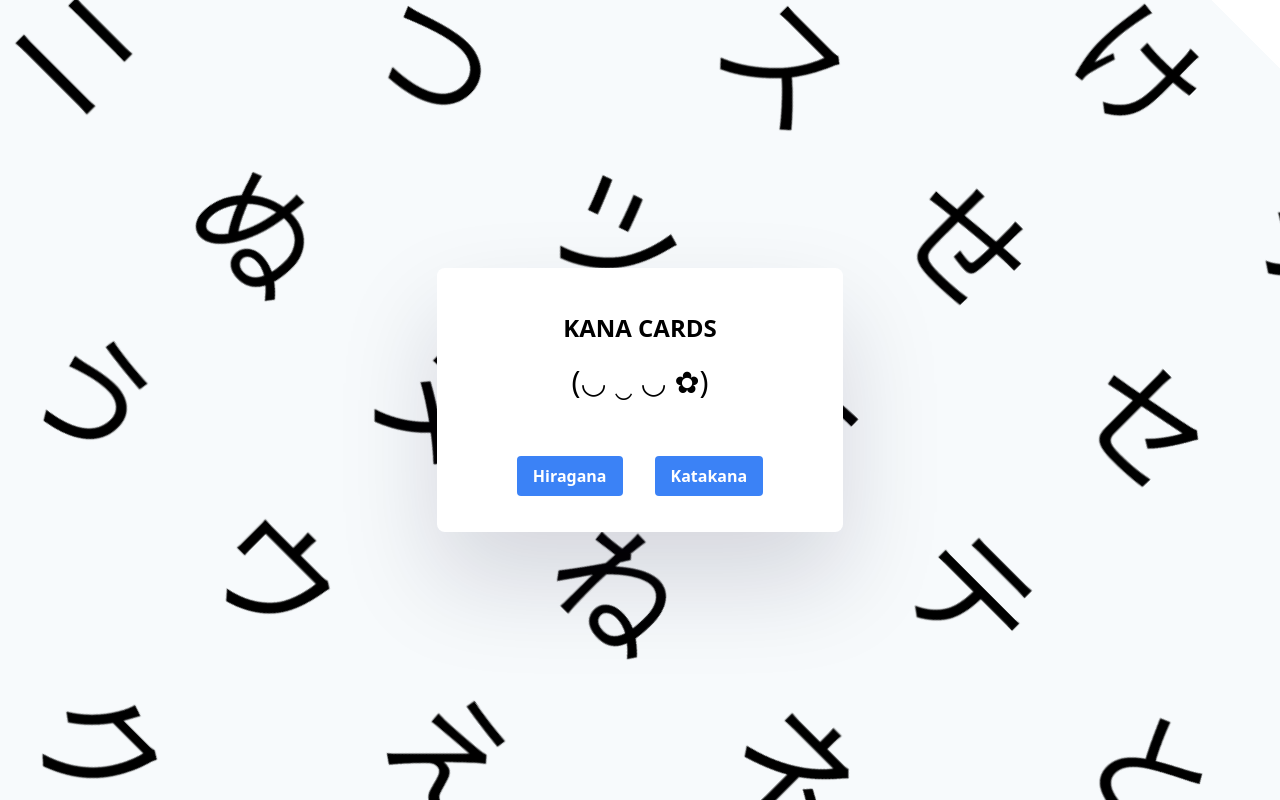
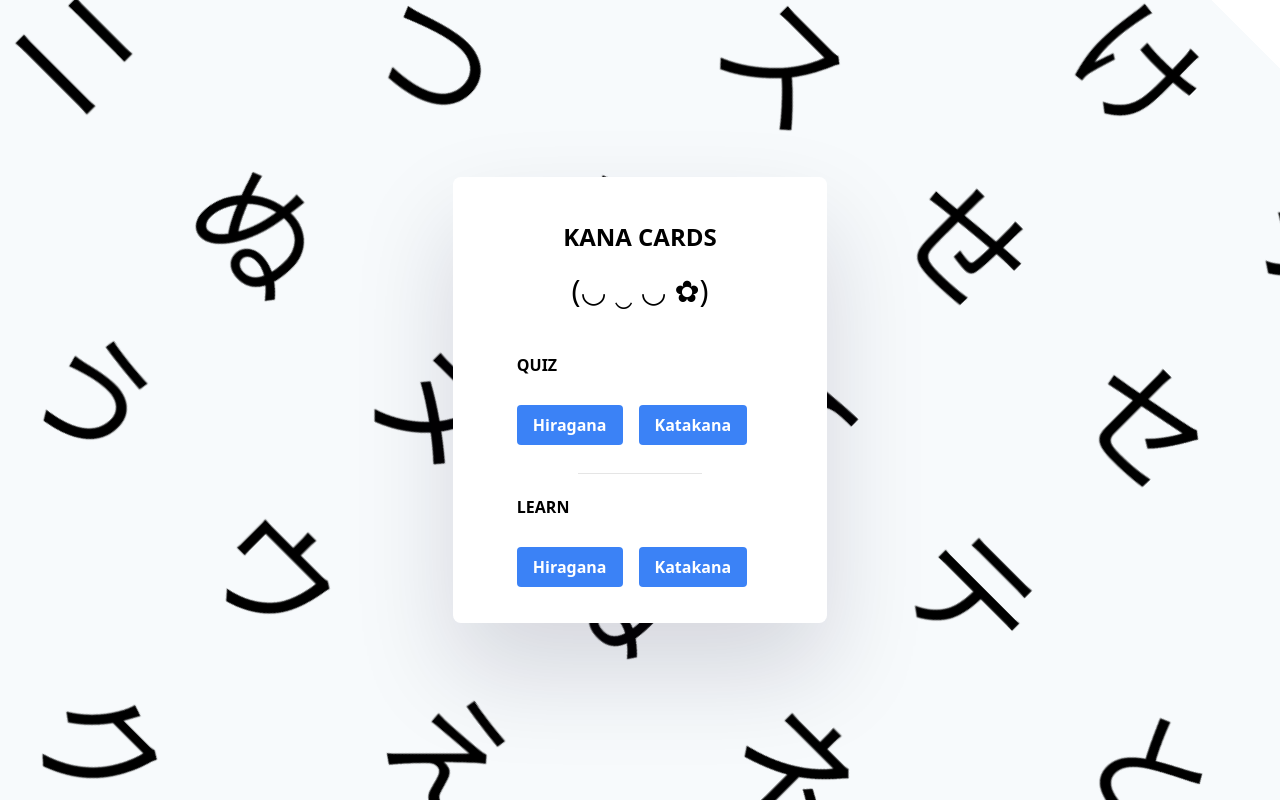
Before and after one commit to farfamahar/Kana-Cards, a React (Vite) app: page / in a window 1280 px wide. Built offline with nearby package versions, Linux system fonts and the light colour scheme.

Commit message:
Update Skeleton for learn mode added

```diff
--- a/src/App.jsx
+++ b/src/App.jsx
@@ -38,13 +38,18 @@ function App() {
     <div>
     {show &&
       <div  className=" min-h-screen  centerFlex ">
-      <div className=" text-white text-center max-w-lg rounded-lg overflow-hidden shadow-lg bg-white soft-shadow pr-16 pl-16">
-      <header className="p-6 mb-4">
+      <div className=" text-white max-w-lg rounded-lg overflow-hidden shadow-lg bg-white soft-shadow pr-16 pl-16">
+      <header className="p-6 mb-4 text-center">
         <h1 className='text-2xl font-bold uppercase mt-5 mb-5 text-black	' > Kana Cards</h1>
         <p className='text-black text-3xl'> (◡ ‿ ◡ ✿) </p>
       </header>
       <div className='mb-5 '>
-        <button className="transition ease-in-out delay-100 bg-blue-500 hover:-translate-y-1 hover:scale-110 hover:bg-indigo-500 duration-200 ... bg-blue-500 text-white font-bold py-2 px-4 rounded m-4" onClick={handleHiraganaQuizChoice}> Hiragana</button>
+      <h1 className='text-1xl font-bold uppercase mt-5 mb-3 text-black	' > Quiz</h1>
+        <button className="transition ease-in-out delay-100 bg-blue-500 hover:-translate-y-1 hover:scale-110 hover:bg-indigo-500 duration-200 ... bg-blue-500 text-white font-bold py-2 px-4 rounded" onClick={handleHiraganaQuizChoice}> Hiragana</button>
+        <button className="transition ease-in-out delay-100 bg-blue-500 hover:-translate-y-1 hover:scale-110 hover:bg-indigo-500 duration-200 ... bg-blue-500 text-white font-bold py-2 px-4 rounded m-4" onClick={handleKatakanaQuizChoice}> Katakana</button>
+        <hr className='mt-3 mb-3'/>
+        <h1 className='text-1xl font-bold uppercase mt-5 mb-3 text-black	' > Learn</h1>
+        <button className="transition ease-in-out delay-100 bg-blue-500 hover:-translate-y-1 hover:scale-110 hover:bg-indigo-500 duration-200 ... bg-blue-500 text-white font-bold py-2 px-4 rounded" onClick={handleHiraganaQuizChoice}> Hiragana</button>
         <button className="transition ease-in-out delay-100 bg-blue-500 hover:-translate-y-1 hover:scale-110 hover:bg-indigo-500 duration-200 ... bg-blue-500 text-white font-bold py-2 px-4 rounded m-4" onClick={handleKatakanaQuizChoice}> Katakana</button>
       </div>
       </div>
--- a/src/KanaQuiz.jsx
+++ b/src/KanaQuiz.jsx
@@ -65,6 +65,7 @@ function KanaQuiz(props) {
       setRandomkana();
       setTimerIsActive(true);
       setKey(prev=>prev+1)
+
 
       localStorage.setItem('maxStreak', Math.max(streak,maxStreak))
       localStorage.setItem('streak', streak + 1)
--- a/src/index.css
+++ b/src/index.css
@@ -291,3 +291,13 @@
       transform: translate(-3px, 0) rotate(0); }
     0%, 100% {
       transform: translate(0, 0) rotate(0); } }
+
+      hr {
+        width: 50%;
+        margin-left: auto;
+        margin-right: auto;
+        border: 0;
+    height: 0;
+    border-top: 1px solid rgba(0, 0, 0, 0.1);
+    border-bottom: 1px solid rgba(255, 255, 255, 0.3);
+        }
```
